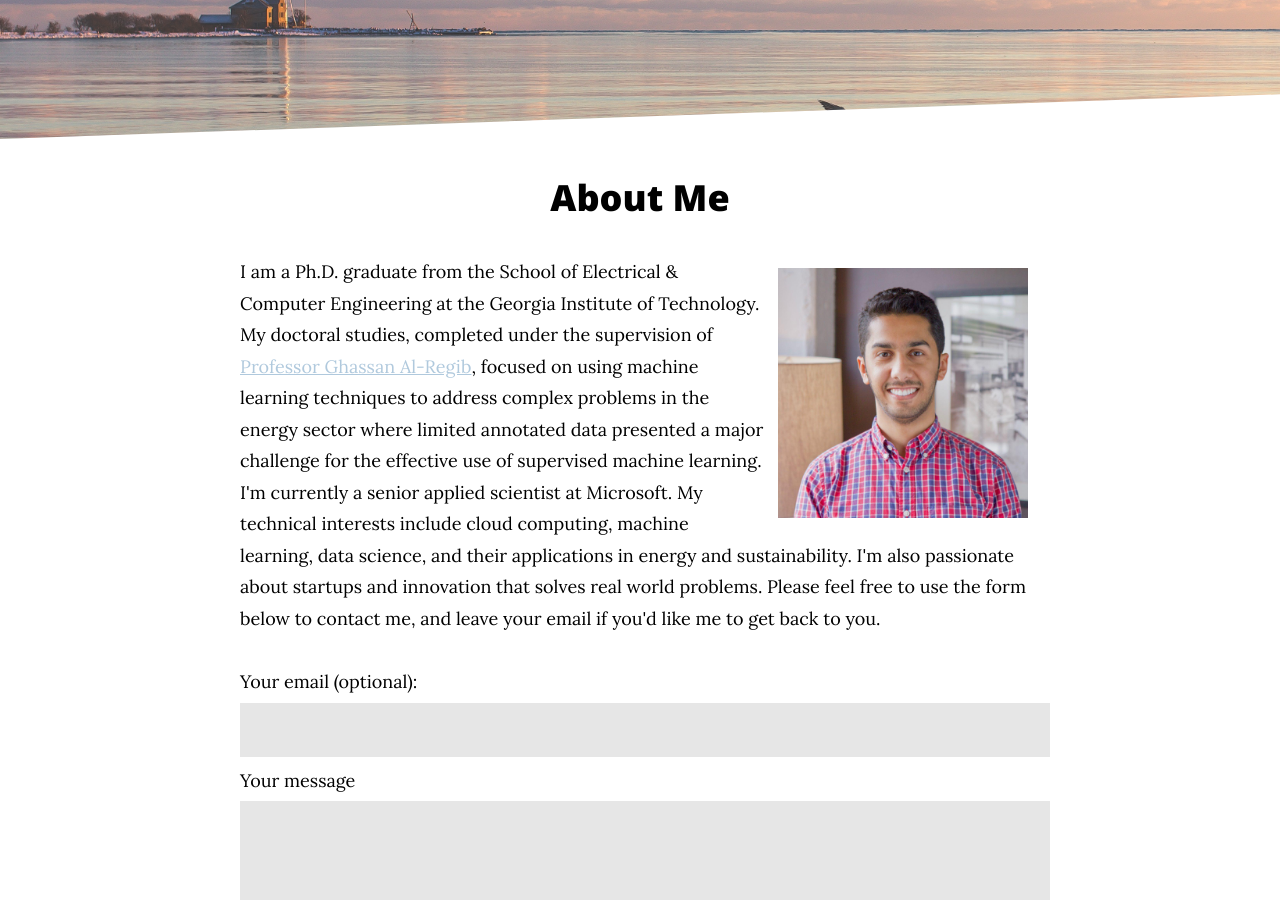
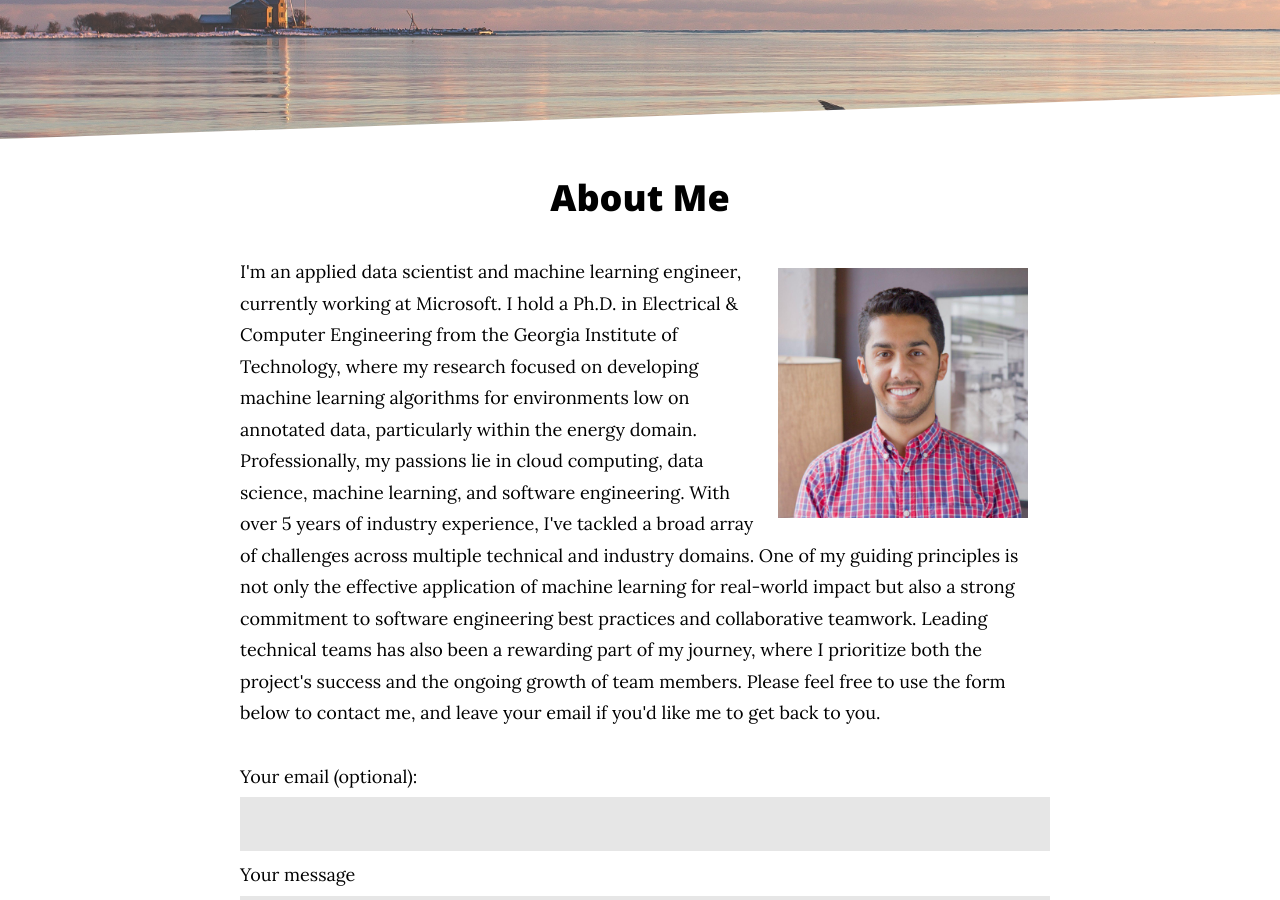
Before and after one commit to yalaudah/yalaudah.github.io, a Jekyll site: the page built from aboutme.md, in a window 1280 px wide and 900 px high, scrolled down 343 px. Built offline with Jekyll 4.4.1, drawn with Linux system fonts in a browser that asks for light colours; some web fonts are replaced.

Commit message:
Update aboutme.md

```diff
--- a/aboutme.md
+++ b/aboutme.md
@@ -13,7 +13,7 @@ title: About Me
 
 <p>
 
-I am a Ph.D. graduate from the School of Electrical & Computer Engineering at the Georgia Institute of Technology. My doctoral studies, completed under the supervision of <a href="https://ghassanalregib.info/"> Professor Ghassan Al-Regib</a>, focused on using machine learning techniques to address complex problems in the energy sector where limited annotated data presented a major challenge for the effective use of supervised machine learning. I'm currently a senior applied scientist at Microsoft. My technical interests include cloud computing, machine learning, data science, and their applications in energy and sustainability. I'm also passionate about startups and innovation that solves real world problems.
+I'm an applied data scientist and machine learning engineer, currently working at Microsoft. I hold a Ph.D. in Electrical & Computer Engineering from the Georgia Institute of Technology, where my research focused on developing machine learning algorithms for environments low on annotated data, particularly within the energy domain. Professionally, my passions lie in cloud computing, data science, machine learning, and software engineering. With over 5 years of industry experience, I've tackled a broad array of challenges across multiple technical and industry domains. One of my guiding principles is not only the effective application of machine learning for real-world impact but also a strong commitment to software engineering best practices and collaborative teamwork. Leading technical teams has also been a rewarding part of my journey, where I prioritize both the project's success and the ongoing growth of team members.
 
 Please feel free to use the form below to contact me, and leave your email if you'd like me to get back to you.
 </p>
```
